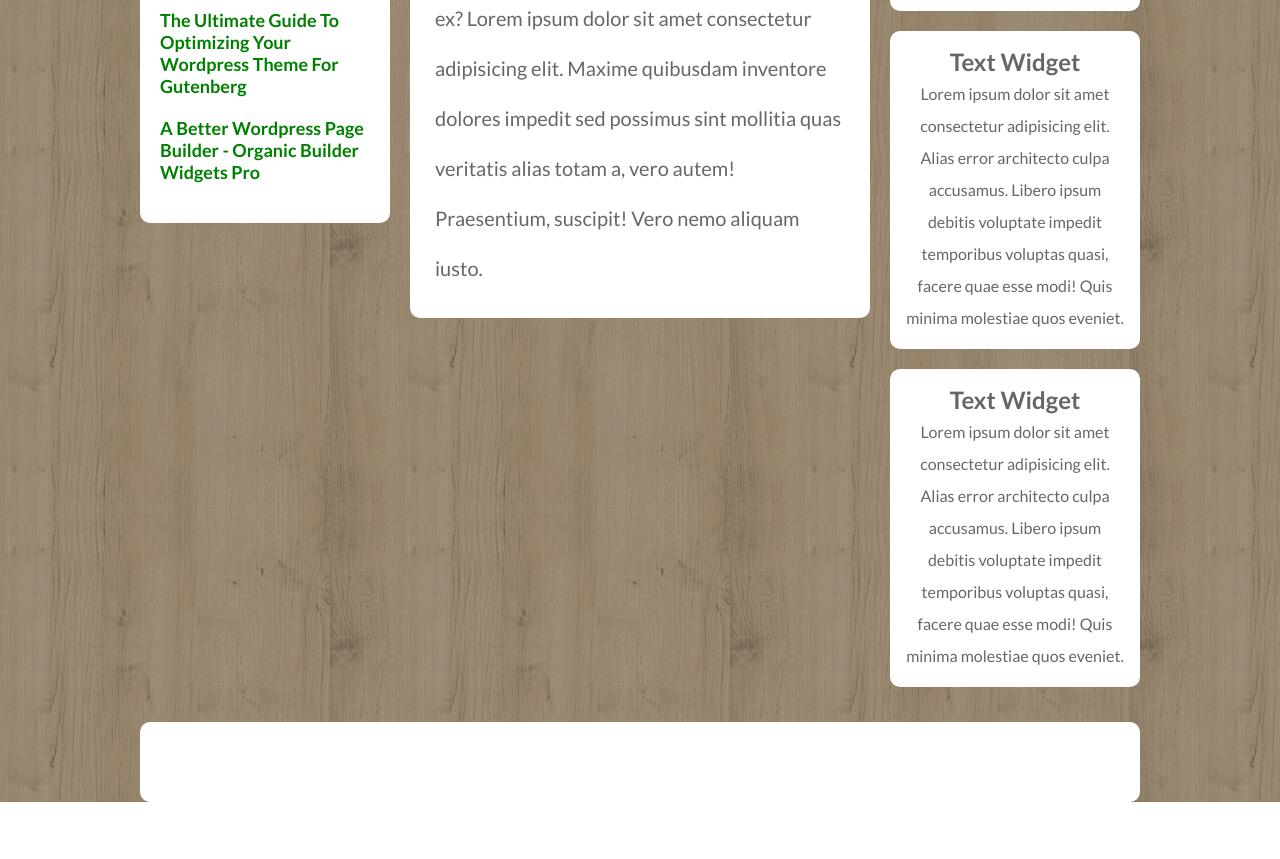
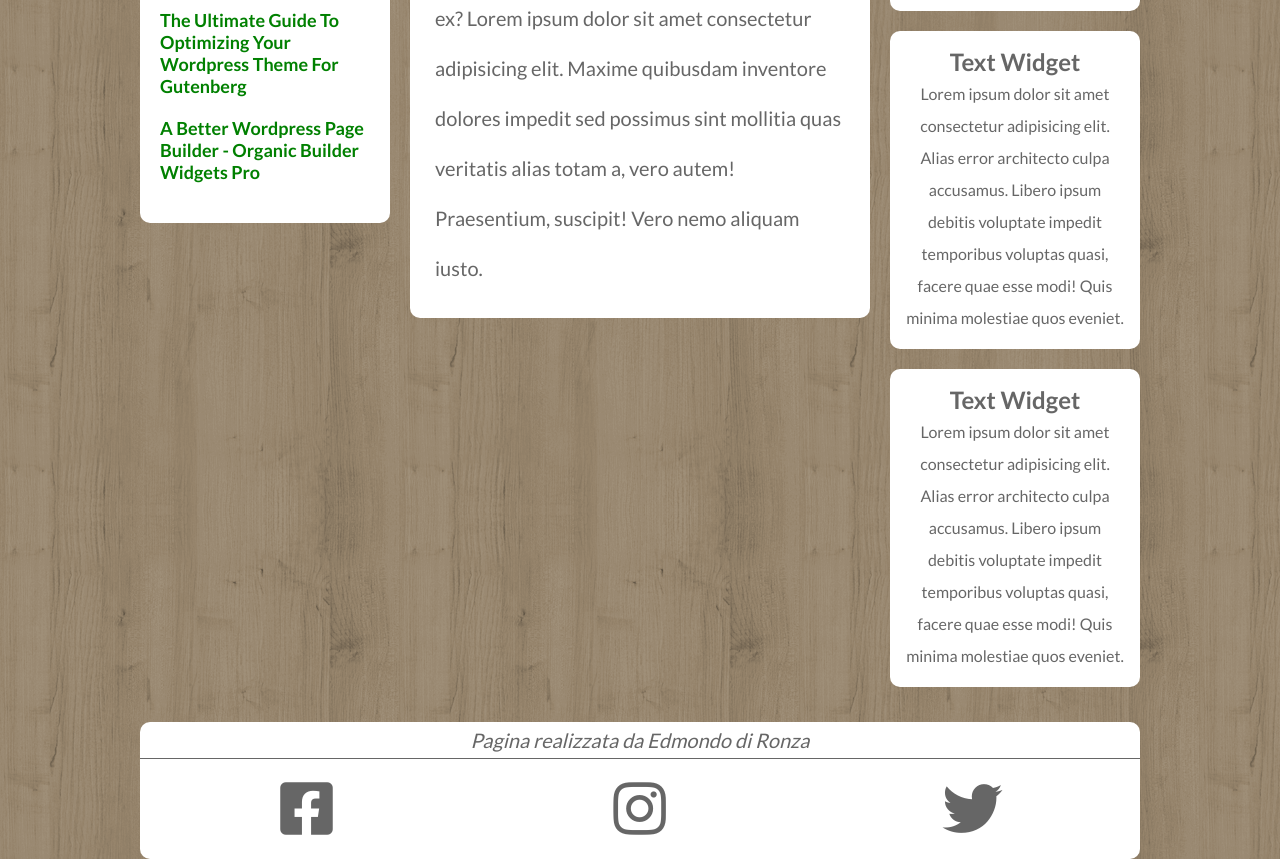
Before and after one commit to Edmondo-diRonza/htmlcss-wp, a plain HTML site: page index.html in a window 1280 px wide. Shown: the part 690-1549 px from the top of the page. Before the commit the page ends 1492 px from the top, so only its background shows below. Drawn offline with Linux system fonts and the light colour scheme; a web font is replaced by a local one.

Commit message:
Quasi finito, manca refactoring

```diff
--- a/css/style.css
+++ b/css/style.css
@@ -2,11 +2,11 @@
     box-sizing: border-box;
     margin: 0;
     padding: 0;
-    font-family: 'Lato', sans-serif;
-}
+    }
 body {
     background-image: url(../img/sfondo.png);
     color: rgba(0, 0, 0, 0.6);
+    font-family: 'Lato', sans-serif;
 }
 #container {
     width: 1000px;
@@ -149,7 +149,6 @@ main::after {
 }
 footer{
     background-color: white;
-    height: 80px;
     border-radius: 10px;
 }
 
@@ -162,3 +161,25 @@ footer{
     text-align: center;
     line-height: 2em;
 }
+.copyright {
+    text-align: center;
+    border-bottom: 1px solid;
+    font-size: 20px;
+    font-style: italic;
+    padding: 6px 0px;
+}
+
+.social-logo {
+    float: left;
+    width: 33.3%;
+    text-align: center;
+}
+.social::after {
+    content: "";
+    display: table;
+    clear: both;
+}
+.fontawesome {
+    line-height: 100px;
+    font-size: 60px;
+}
--- a/index.html
+++ b/index.html
@@ -71,7 +71,17 @@
                 </div>
             </aside>
         </main>
-        <footer></footer>
+        <footer>
+            <div class="copyright">
+                Pagina realizzata da Edmondo di Ronza
+            </div>
+            <div class="social">
+                <div class="social-logo"><i class="fab fa-facebook-square fontawesome"></i></div>
+                <div class="social-logo"><i class="fab fa-instagram fontawesome"></i></div>
+                <div class="social-logo"><i class="fab fa-twitter fontawesome"></i>
+                </div>
+            </div>
+        </footer>
     </div>
 </body>
 </html>
```
